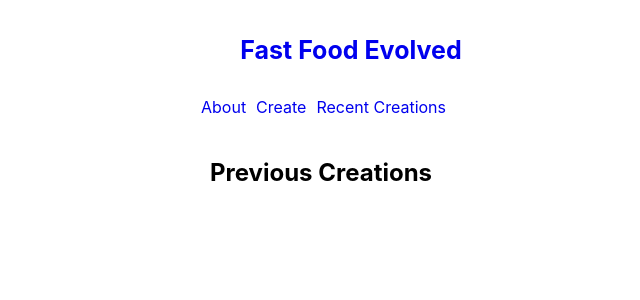
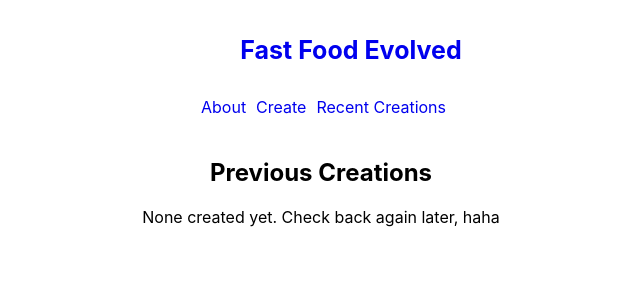
Before and after one commit to jordanhenn/fastfood-client, a React (Create React App) app: page /creations in a window 1280 px wide. Shown: the top 300 px of the page, without its empty margins (319-959 px from the left). Built offline with nearby package versions, Linux system fonts and the light colour scheme.

Commit message:
static client

```diff
--- a/src/routes/CreationsPage/CreationsPage.js
+++ b/src/routes/CreationsPage/CreationsPage.js
@@ -8,6 +8,7 @@ class CreationsPage extends Component {
     return (
       <section className='Creations'>
         <h2>Previous Creations</h2>
+        <p>None created yet. Check back again later, haha</p>
         <ul className='Creations-List' aria-live='polite'>
           {creations.map(creation =>
             <Creation
```
Also changed, not shown: 1 other file (tests, documents, lock files or other folders).
